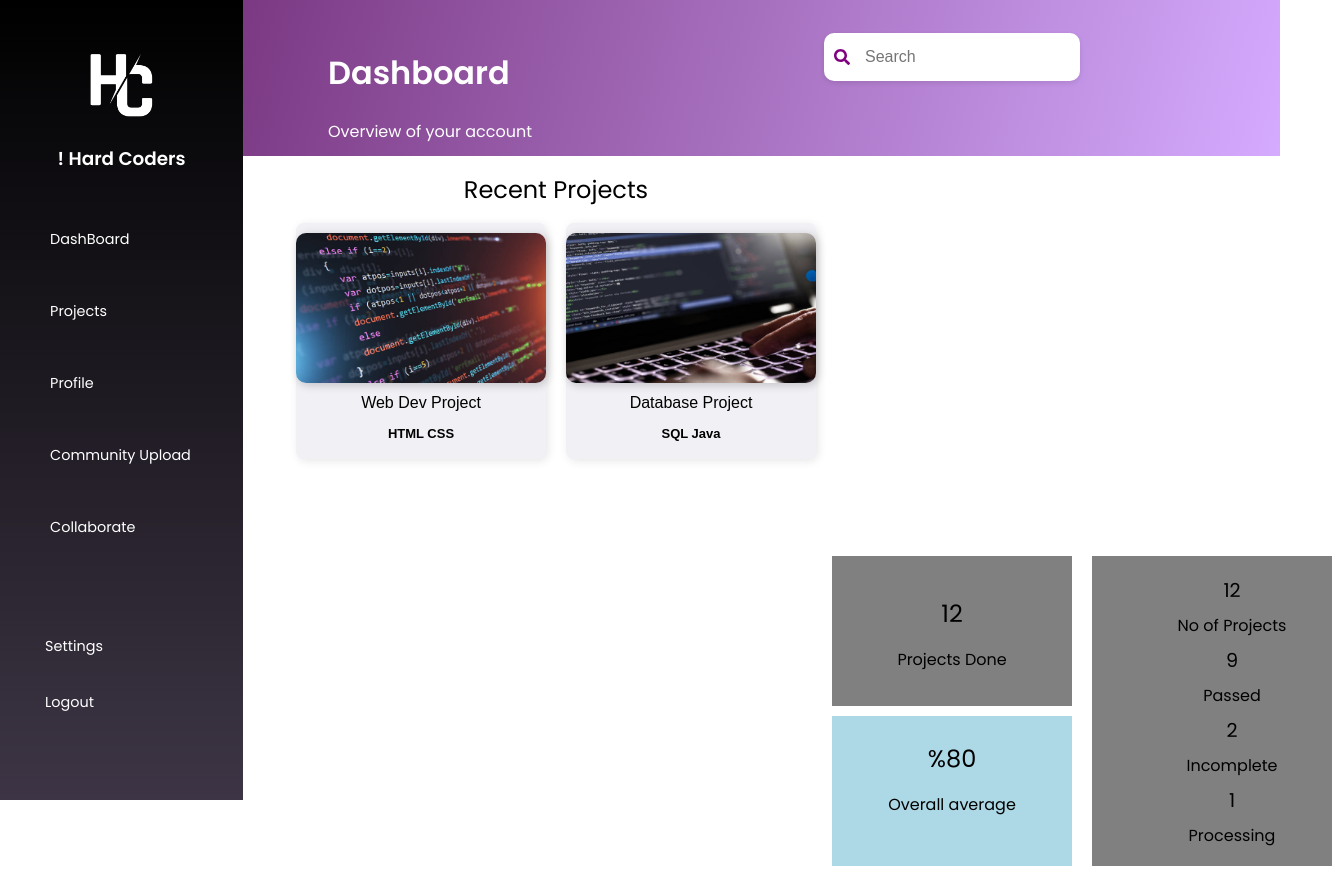
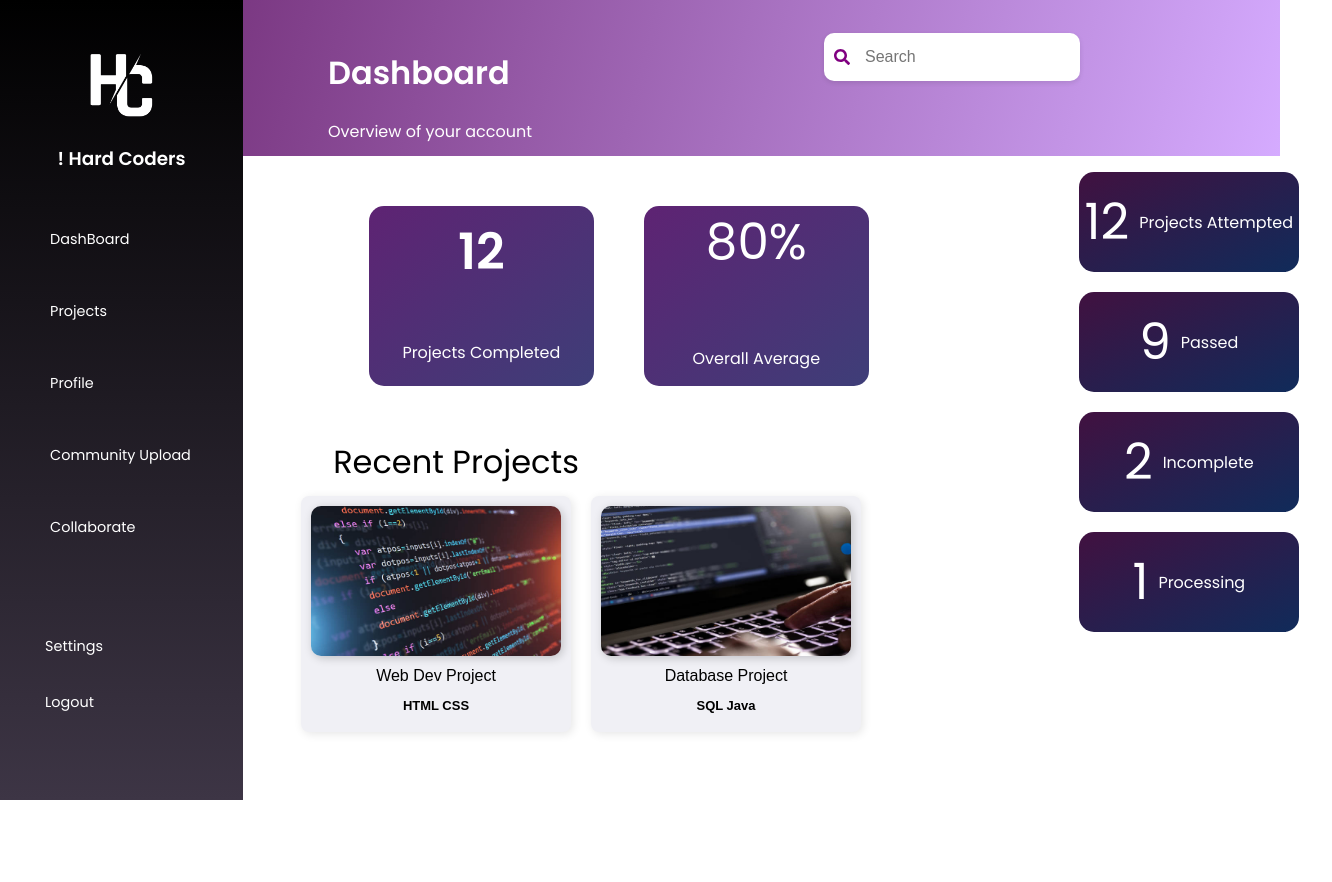
Before and after one commit to eyyt2309/NTUWIT-Hackathon, a React (Vite) app in the folder frontend/: page /dashboard in a window 1280 px wide. Shown: the whole page, 1332 px wide, since content can reach past the window. After the commit the page ends 818 px from the top, so only its background shows below. Built offline with nearby package versions, Linux system fonts and the light colour scheme; no server answers; grey boxes are pictures that could not be loaded.

Commit message:
dashboard interface
completed

```diff
--- a/frontend/src/components/ProjectHUD.tsx
+++ b/frontend/src/components/ProjectHUD.tsx
@@ -5,28 +5,31 @@ function ProjectHUD() {
     <div className="projecthud-container">
       <div className="projectsdone-average-container">
         <div className="projectsdone">
-          <p className="title-projectsdone">12</p>
-          <p className="subscript">Projects Done</p>
+          <h1 className="title-projectsdone">12</h1>
+          <p className="subscript">Projects Completed</p>
         </div>
         <div className="projectaverage">
-          <p className="percentage-number">%80</p>
-          <p className="average-text">Overall average</p>
+          <p className="percentage-number">80%</p>
+          <p className="average-text">Overall Average</p>
         </div>
       </div>
       <div className="projectsinfo-container">
         <ul className="projectsinfo-list">
           <li className="list-item">
             <p className="big-script">12</p>
-            <p className="small-script">No of Projects</p>
+            <p className="small-script">Projects Attempted</p>
           </li>
+
           <li className="list-item">
             <p className="big-script">9</p>
             <p className="small-script">Passed</p>
           </li>
+
           <li className="list-item">
             <p className="big-script">2</p>
             <p className="small-script">Incomplete</p>
           </li>
+
           <li className="list-item">
             <p className="big-script">1</p>
             <p className="small-script">Processing</p>
--- a/frontend/src/css/Collaborate.css
+++ b/frontend/src/css/Collaborate.css
@@ -1,3 +1,5 @@
+@import url("https://fonts.googleapis.com/css2?family=Poppins:wght@400;600&display=swap");
+
 .collaborate-page {
     display: flex;
     flex-direction: column;
--- a/frontend/src/css/ProjectHUD.css
+++ b/frontend/src/css/ProjectHUD.css
@@ -1,77 +1,96 @@
+@import url("https://fonts.googleapis.com/css2?family=Poppins:wght@400;600&display=swap");
+
 .projecthud-container {
-  width: 500px;
-  height: 310px;
-  display: flex;
+  max-width: 500px;
+  margin-left: 21%;
+  margin-top: -90px;
+  left: auto;
+  right: auto;
   position: relative;
-  left: 65%;
-  bottom: 50%;
-  gap: 20px;
-  margin: 0px;
-  padding: 0px;
-  border: 0px;
 }
 
 .projectsdone-average-container {
-  width: 50%;
-  height: 100%;
-  padding: 0px;
-  margin: 0px;
-}
-.projectsdone {
-  width: 100%;
-  height: 150px;
-  background-color: gray;
-  text-align: center;
-  margin-bottom: 10px;
-}
-.projectaverage {
-  width: 100%;
-  height: 150px;
-  background-color: lightblue;
+  display: flex;
+  width: 500px;
+  height: 400px;
+  gap: 50px;
+  padding: 30px 10px 10px 100px;
   align-items: center;
-  text-align: center;
-  margin-top: 10px;
+  justify-content: center;
 }
 
-.title-projectsdone,
-.percentage-number {
-  font-size: x-large;
-  font-weight: 300;
-  margin: 0px;
+.projectsdone,
+.projectaverage {
+  color: white;
+  text-align: center;
+  border-radius: 15px;
+  background: linear-gradient(to bottom right, #5e2373, #3e3e78);
+  width: 300px;
+  height: 180px;
+  display: flex;
+  flex-direction: column;
+  justify-content: center;
+  align-items: center;
 }
 
+.projectsdone:hover,
+.projectaverage:hover {
+  transform: scale(1.05);
+  background: rgb(0, 0, 0);
+  color: white;
+
+}
+
+
+
 .title-projectsdone {
-  padding-top: 40px;
+  font-size: 50px;
 }
 
 .subscript {
-  margin: 16px;
+  padding-bottom: 30px;
 }
 
-.percentage-number,
 .average-text {
-  position: relative;
-  top: 25px;
+  padding-bottom: 50px;
+
 }
+
+.percentage-number {
+  font-size: 50px;
+}
+
 .projectsinfo-container {
-  width: 50%;
-  height: 310px;
-  background-color: gray;
+  display: flex;
+  justify-content: center;
+  margin: -350px 10px 100px 900px;
 }
 
 .projectsinfo-list {
-  height: 100%;
-  width: auto;
-  text-align: center;
+  display: grid;
+  grid-template-columns: repeat(1, 1fr);
+  gap: 20px;
 }
 
-.big-script,
-.small-script {
-  margin: 0px;
-  padding: 4px;
+.list-item:hover {
+  transform: scale(1.05);
+  background: rgb(0, 0, 0);
+  color: white;
+}
+
+.list-item {
+  width: 220px;
+  height: 100px;
+  display: flex;
+  justify-content: center;
+  align-items: center;
+  text-align: center;
+  background: linear-gradient(to bottom right, #411140, #102b5a);
+  border-radius: 15px;
+  color: white;
 }
 
 .big-script {
-  font-size: larger;
-  font-weight: 300;
+  font-size: 50px;
+  padding-right: 10px;
 }
--- a/frontend/src/css/RecentProjects.css
+++ b/frontend/src/css/RecentProjects.css
@@ -1,8 +1,10 @@
+@import url("https://fonts.googleapis.com/css2?family=Poppins:wght@400;600&display=swap");
+
 .recentprojects-container {
   width: 600px;
   height: 400px;
   position: relative;
-  margin: 0px;
+  margin: -330px 0px 0px 25px;
   padding: 0px;
   display: flex;
   flex-direction: column;
@@ -13,9 +15,11 @@
 }
 
 .title-header {
-  font-size: 1.5rem;
+  font-size: 2rem;
+  font-weight: bold;
   font-weight: 400;
-  text-align: center;
+  display: flex;
+  margin: 20px 250px 10px 0px;
 }
 
 .button-container {
@@ -28,7 +32,7 @@
   background-color: #f0f0f5;
   border: none;
   padding: 10px;
-  width: 250px;
+  width: 270px;
   height: auto;
   text-align: center;
   display: flex;
@@ -39,23 +43,30 @@
   box-shadow: 2px 2px 10px rgba(0, 0, 0, 0.1);
 }
 
+.recentprojects-button:hover {
+  transform: scale(1.05);
+  background: black;
+  color: white;
+}
+
 .image-button {
   background: none;
   border: none;
   padding: 0;
   cursor: pointer;
   transition: transform 0.2s ease-in-out;
-  width: 250px; /* Fixed width for button */
-  height: 150px; /* Fixed height for button */
-  overflow: hidden; /* Prevents image overflow */
-  border-radius: 10px; /* Optional: rounded corners */
-  box-shadow: 2px 2px 10px rgba(0, 0, 0, 0.2); /* Optional: shadow effect */
+  width: 250px;
+  height: 150px;
+  overflow: hidden;
+  border-radius: 10px;
+  box-shadow: 2px 2px 10px rgba(0, 0, 0, 0.2);
 }
 
 .image-button img {
   width: 100%;
   height: 100%;
-  object-fit: cover; /* Ensures cropping */
+  object-fit: cover;
+  /* Ensures cropping */
 }
 
 .project-title {
--- a/frontend/src/pages/Dashboard.tsx
+++ b/frontend/src/pages/Dashboard.tsx
@@ -6,8 +6,8 @@ import { useEffect, useState } from "react";
 function Dashboard() {
   return (
     <div className="dashboard_container">
+      <ProjectHUD />
       <RecentProjects />
-      <ProjectHUD />
     </div>
   );
 }
```
